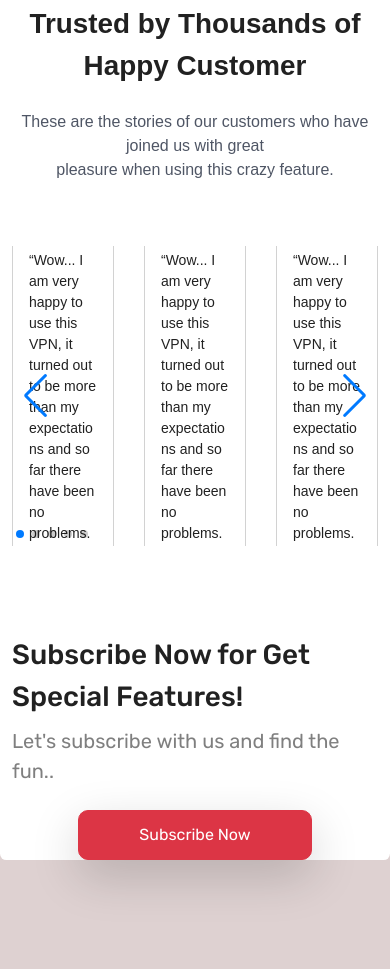
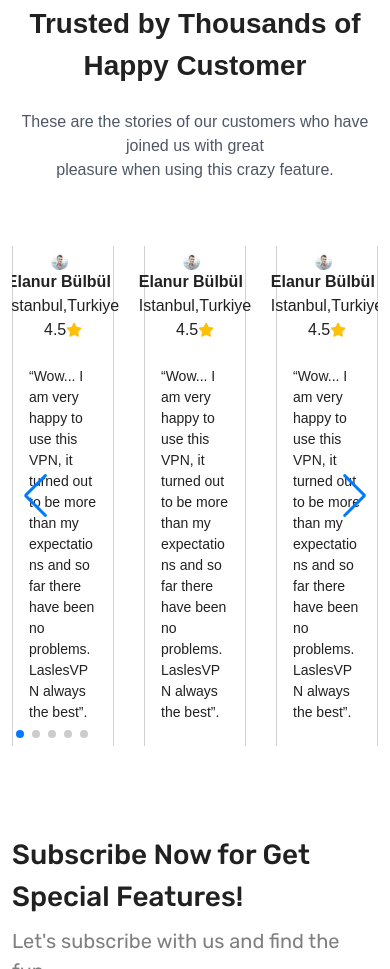
Before and after one commit to elanurbulbul/LasLesVPN, a website built with Vite: page src/index.html in a window 390 px wide. Shown: the part 4583-5552 px from the top of the page. Built offline with nearby package versions, Linux system fonts and the light colour scheme.

Commit message:
SwiperSectionaddedResponsiveForm

```diff
--- a/src/index.html
+++ b/src/index.html
@@ -298,7 +298,7 @@
     <section class="webSites-section">
       <div class="container rubik">
         <div class="row">
-          <div class="col-12 opacity-50 fs-3 d-flex justify-content-evenly  align-items-center ">
+          <div class="col-12 opacity-50 fs-3 d-flex justify-content-evenly align-items-center ">
             <a href="#" class="text-decoration-none ">
               <svg xmlns="http://www.w3.org/2000/svg" width="64" height="64" viewBox="0 0 40 40" id="netflix">
                 <path
@@ -346,9 +346,10 @@
               <div class="swiper-wrapper">
                 <div class="swiper-slide">
                   <div class="swiper-card card">
-                    <div class="card-header d-flex align-items-center justify-content-between">
+                    <div class="card-body">
+                      <div class="card-title d-flex align-items-center justify-content-between ">
                         <div class="user d-flex justify-content-center align-items-center ">
-                        <img src="img/userProfilePhoto.png" class="w-25 h-25 me-1 " alt="">
+                          <img src="img/userProfilePhoto.png" class="w-25 h-25 me-2" alt="">
                           <div class="user-information text-start fs-6  ">
                             <p class="fw-bold mb-0 ">Elanur Bülbül <span class="d-block fw-medium">Istanbul,Turkiye</span>
                             </p>
@@ -360,15 +361,17 @@
                         </div>
 
                       </div>
-                    <div class="card-body">“Wow... I am very happy to use this VPN, it turned out to be more than my
-                      expectations and so far there have been no problems. LaslesVPN always the best”.</div>
+                      <p class="mt-4">“Wow... I am very happy to use this VPN, it turned out to be more than my
+                        expectations and so far there have been no problems. LaslesVPN always the best”.</p>
+                    </div>
                   </div>
                 </div>
                 <div class="swiper-slide">
                   <div class="swiper-card card">
-                    <div class="card-header d-flex align-items-center justify-content-between">
+                    <div class="card-body">
+                      <div class="card-title d-flex align-items-center justify-content-between ">
                         <div class="user d-flex justify-content-center align-items-center ">
-                        <img src="img/userProfilePhoto.png" class="w-25 h-25 me-1 " alt="">
+                          <img src="img/userProfilePhoto.png" class="w-25 h-25 me-2" alt="">
                           <div class="user-information text-start fs-6  ">
                             <p class="fw-bold mb-0 ">Elanur Bülbül <span class="d-block fw-medium">Istanbul,Turkiye</span>
                             </p>
@@ -380,15 +383,17 @@
                         </div>
 
                       </div>
-                    <div class="card-body">“Wow... I am very happy to use this VPN, it turned out to be more than my
-                      expectations and so far there have been no problems. LaslesVPN always the best”.</div>
+                      <p class="mt-4">“Wow... I am very happy to use this VPN, it turned out to be more than my
+                        expectations and so far there have been no problems. LaslesVPN always the best”.</p>
+                    </div>
                   </div>
                 </div>
                 <div class="swiper-slide">
                   <div class="swiper-card card">
-                    <div class="card-header d-flex align-items-center justify-content-between">
+                    <div class="card-body">
+                      <div class="card-title d-flex align-items-center justify-content-between ">
                         <div class="user d-flex justify-content-center align-items-center ">
-                        <img src="img/userProfilePhoto.png" class="w-25 h-25 me-1 " alt="">
+                          <img src="img/userProfilePhoto.png" class="w-25 h-25 me-2" alt="">
                           <div class="user-information text-start fs-6  ">
                             <p class="fw-bold mb-0 ">Elanur Bülbül <span class="d-block fw-medium">Istanbul,Turkiye</span>
                             </p>
@@ -400,15 +405,17 @@
                         </div>
 
                       </div>
-                    <div class="card-body">“Wow... I am very happy to use this VPN, it turned out to be more than my
-                      expectations and so far there have been no problems. LaslesVPN always the best”.</div>
+                      <p class="mt-4">“Wow... I am very happy to use this VPN, it turned out to be more than my
+                        expectations and so far there have been no problems. LaslesVPN always the best”.</p>
+                    </div>
                   </div>
                 </div>
                 <div class="swiper-slide">
                   <div class="swiper-card card">
-                    <div class="card-header d-flex align-items-center justify-content-between">
+                    <div class="card-body">
+                      <div class="card-title d-flex align-items-center justify-content-between ">
                         <div class="user d-flex justify-content-center align-items-center ">
-                        <img src="img/userProfilePhoto.png" class="w-25 h-25 me-1 " alt="">
+                          <img src="img/userProfilePhoto.png" class="w-25 h-25 me-2" alt="">
                           <div class="user-information text-start fs-6  ">
                             <p class="fw-bold mb-0 ">Elanur Bülbül <span class="d-block fw-medium">Istanbul,Turkiye</span>
                             </p>
@@ -420,15 +427,17 @@
                         </div>
 
                       </div>
-                    <div class="card-body">“Wow... I am very happy to use this VPN, it turned out to be more than my
-                      expectations and so far there have been no problems. LaslesVPN always the best”.</div>
+                      <p class="mt-4">“Wow... I am very happy to use this VPN, it turned out to be more than my
+                        expectations and so far there have been no problems. LaslesVPN always the best”.</p>
+                    </div>
                   </div>
                 </div>
                 <div class="swiper-slide">
                   <div class="swiper-card card">
-                    <div class="card-header d-flex align-items-center justify-content-between">
+                    <div class="card-body">
+                      <div class="card-title d-flex align-items-center justify-content-between ">
                         <div class="user d-flex justify-content-center align-items-center ">
-                        <img src="img/userProfilePhoto.png" class="w-25 h-25 me-1 " alt="">
+                          <img src="img/userProfilePhoto.png" class="w-25 h-25 me-2" alt="">
                           <div class="user-information text-start fs-6  ">
                             <p class="fw-bold mb-0 ">Elanur Bülbül <span class="d-block fw-medium">Istanbul,Turkiye</span>
                             </p>
@@ -440,8 +449,9 @@
                         </div>
 
                       </div>
-                    <div class="card-body">“Wow... I am very happy to use this VPN, it turned out to be more than my
-                      expectations and so far there have been no problems. LaslesVPN always the best”.</div>
+                      <p class="mt-4">“Wow... I am very happy to use this VPN, it turned out to be more than my
+                        expectations and so far there have been no problems. LaslesVPN always the best”.</p>
+                    </div>
                   </div>
                 </div>
               </div>
@@ -466,7 +476,7 @@
                 <p class="text-black-50 fw-normal mt-2  fs-5 ">Let's subscribe with us and find the fun..</p>
               </h1>
             </div>
-            <div class="col-lg-6 d-flex align-items-center  justify-content-center">
+            <div class="col-lg-6 d-flex align-items-center  justify-content-center mb-sm-3">
               <a class="btn btn-danger shadow-lg" href="#">Subscribe Now</a>
             </div>
           </div>
--- a/src/scss/style.scss
+++ b/src/scss/style.scss
@@ -101,6 +101,30 @@ section {
       }
     }
   }
+  @media  (max-width:1000px) {
+    .swiper{
+      height:500px;
+    }
+    .card-title{
+      display: flex;
+      flex-direction: column;
+      justify-content: center;
+      align-items: center;
+      width: 100%;
+    }
+  }
+  @media (max-width:575px) {
+    .user{
+      display: flex;
+      flex-direction: column;
+      justify-content: center;
+      align-items: center;
+      width: 100%;
+      text-align: center;
+
+    }
+
+  }
 }
 
 .footer-subscribe-top-on {
```
Lines whose indentation alone changed are shown as unchanged.
